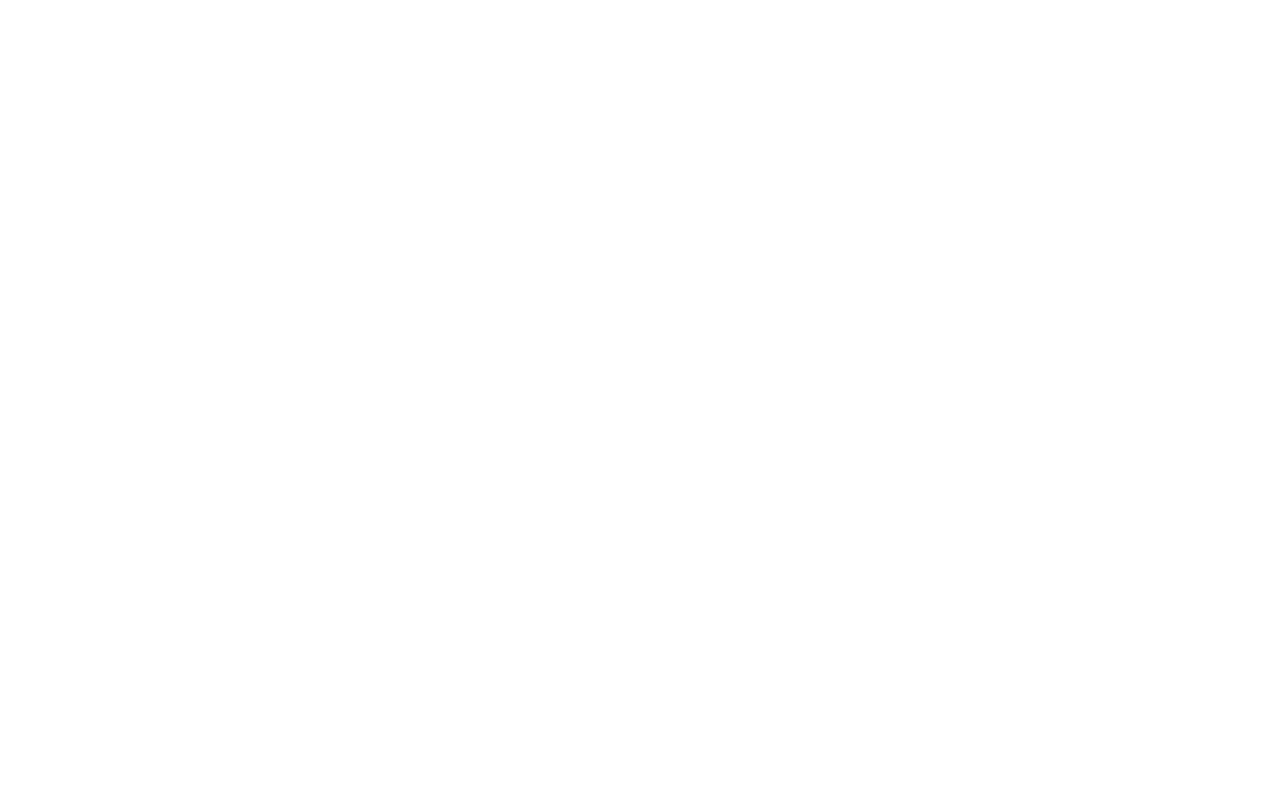
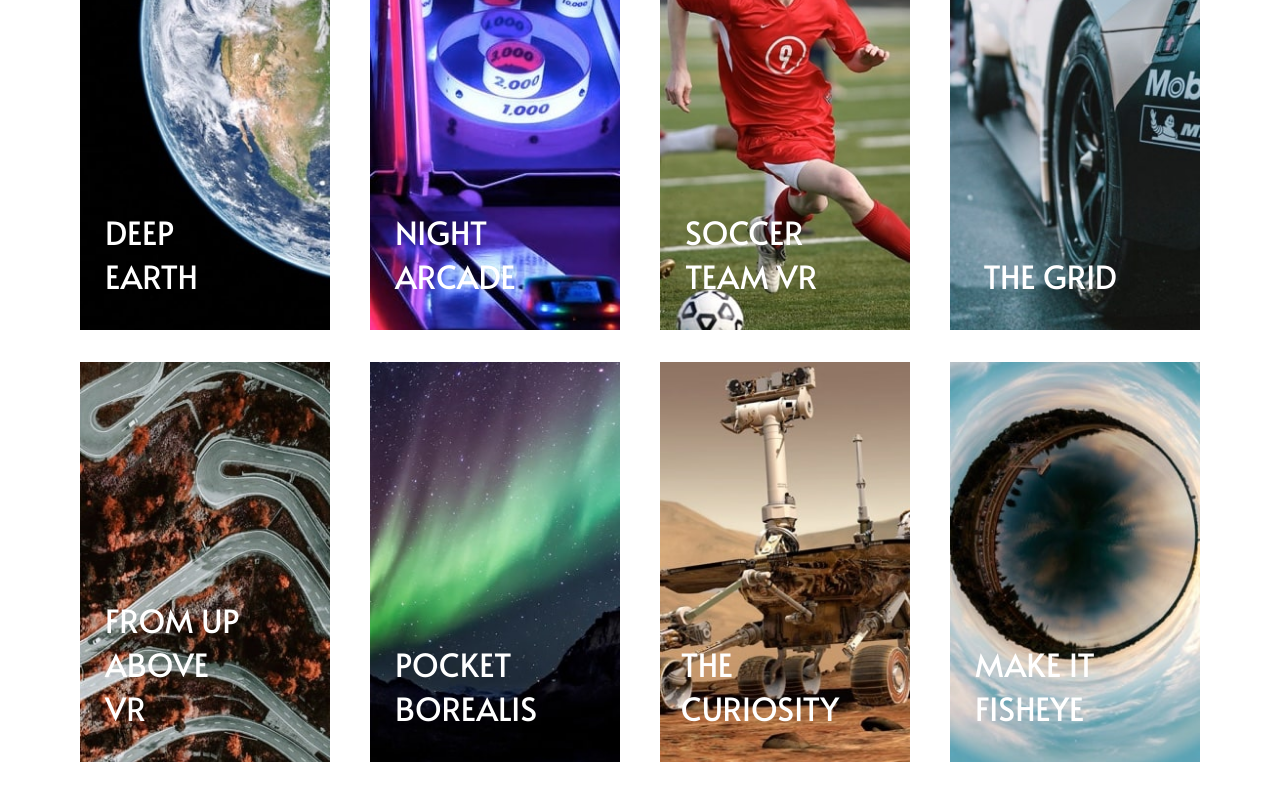
Before and after one commit to rogeritael/loopstudios, a Next.js app: page / in a window 1280 px wide. Shown: the part 1476-2276 px from the top of the page. Before the commit the page ends 1286 px from the top, so only its background shows below. Built offline with nearby package versions, Linux system fonts and the light colour scheme.

Commit message:
sessão Our Creations

```diff
--- /dev/null
+++ b/src/components/CreationCard/index.tsx
@@ -0,0 +1,14 @@
+import { Container } from "./styles";
+
+type CreationCardProps = {
+    image: string,
+    text: string
+}
+
+export function CreationCard({image, text}: CreationCardProps){
+    return(
+        <Container image={image}>
+            <h1>{text}</h1>
+        </Container>
+    )
+}
--- /dev/null
+++ b/src/components/CreationCard/styles.ts
@@ -0,0 +1,54 @@
+import styled from "styled-components";
+
+type CardProps = {
+    image: string
+}
+
+export const Container = styled.div<CardProps>`
+    width: 250px;
+    height: 400px;
+    margin: 1rem;
+    padding: 1rem;
+
+    background-image: url(${props => props.image});
+    background-size: cover;
+    background-repeat: no-repeat;
+    background-position: center;
+    background-color: gray;
+    position: relative;
+
+    &::after {
+        content: '';
+        width: 100%;
+        height: 100%;
+        background-color: #fff;
+        position: absolute;
+        top: 0;
+        left: 0;
+        opacity: 0.6;
+        display: none;
+    }
+
+    h1 {
+        text-transform: uppercase;
+        color: #fff;
+        font-weight: normal;
+        font-size: 2rem;
+        position: absolute;
+        left: 40%;
+        transform: translateX(-50%);
+        bottom: 2rem;
+        z-index: 2;
+        transition: 500ms;
+    }
+
+    &:hover {
+        &::after {
+            display: block;
+        }
+
+        h1 {
+            color: var(--very-dark-gray);
+        }
+    }
+`;
--- /dev/null
+++ b/src/components/CreationsSection/index.tsx
@@ -0,0 +1,47 @@
+import { CreationCard } from "../CreationCard";
+import { Container } from "./styles";
+
+export function CreationsSection(){
+    return(
+        <Container>
+            <div className="title">
+                <h1>Our creations</h1>
+                <button>See All</button>
+            </div>
+            <div className="card-container">
+                <CreationCard
+                    text="Deep earth"
+                    image="/image-deep-earth.jpg"
+                />
+                <CreationCard
+                    text="Night arcade"
+                    image="/image-night-arcade.jpg"
+                />
+                <CreationCard
+                    text="Soccer team vr"
+                    image="/image-soccer-team.jpg"
+                />
+                <CreationCard
+                    text="The grid"
+                    image="/image-grid.jpg"
+                />
+                <CreationCard
+                    text="From up above vr"
+                    image="/image-from-above.jpg"
+                />
+                <CreationCard
+                    text="Pocket borealis"
+                    image="/image-pocket-borealis.jpg"
+                />
+                <CreationCard
+                    text="The curiosity"
+                    image="/image-curiosity.jpg"
+                />
+                <CreationCard
+                    text="Make it fisheye"
+                    image="/image-fisheye.jpg"
+                />
+            </div>
+        </Container>
+    )
+}
--- /dev/null
+++ b/src/components/CreationsSection/styles.ts
@@ -0,0 +1,43 @@
+import styled from "styled-components";
+
+export const Container = styled.section`
+    padding: 1rem 0;
+
+
+    div.title {
+        display: flex;
+        justify-content: space-between;
+        align-items: center;
+
+        h1, button {
+            font-family: 'Josefin Sans', sans-serif;
+            text-transform: uppercase;
+        }
+
+        h1 {
+            font-size: 2.5rem;
+            font-weight: normal;
+        }
+
+
+        button {
+            height: 2rem;
+            border: 2px solid #000;
+            padding: 0 1.5rem;
+            background-color: transparent;
+            font-weight: bold;
+
+            &:hover {
+                background-color: #000;
+                color: #fff;
+            }
+        }
+    }
+
+    .card-container {
+        padding: 3rem 0;
+        display: flex;
+        justify-content: space-evenly;
+        flex-wrap: wrap;
+    }
+`;
--- a/src/pages/index.tsx
+++ b/src/pages/index.tsx
@@ -5,6 +5,7 @@
 import { Header } from '../components/Header';
 import { Cover } from '../components/Cover';
 import { About } from '../components/About';
+import { CreationsSection } from '../components/CreationsSection';
 
 const Home: NextPage = () => {
   return (
@@ -15,7 +16,9 @@
         </Cover>
         <AppContainer>
           <About />
+          <CreationsSection />
         </AppContainer>
+
     </>
   )
 }
```
